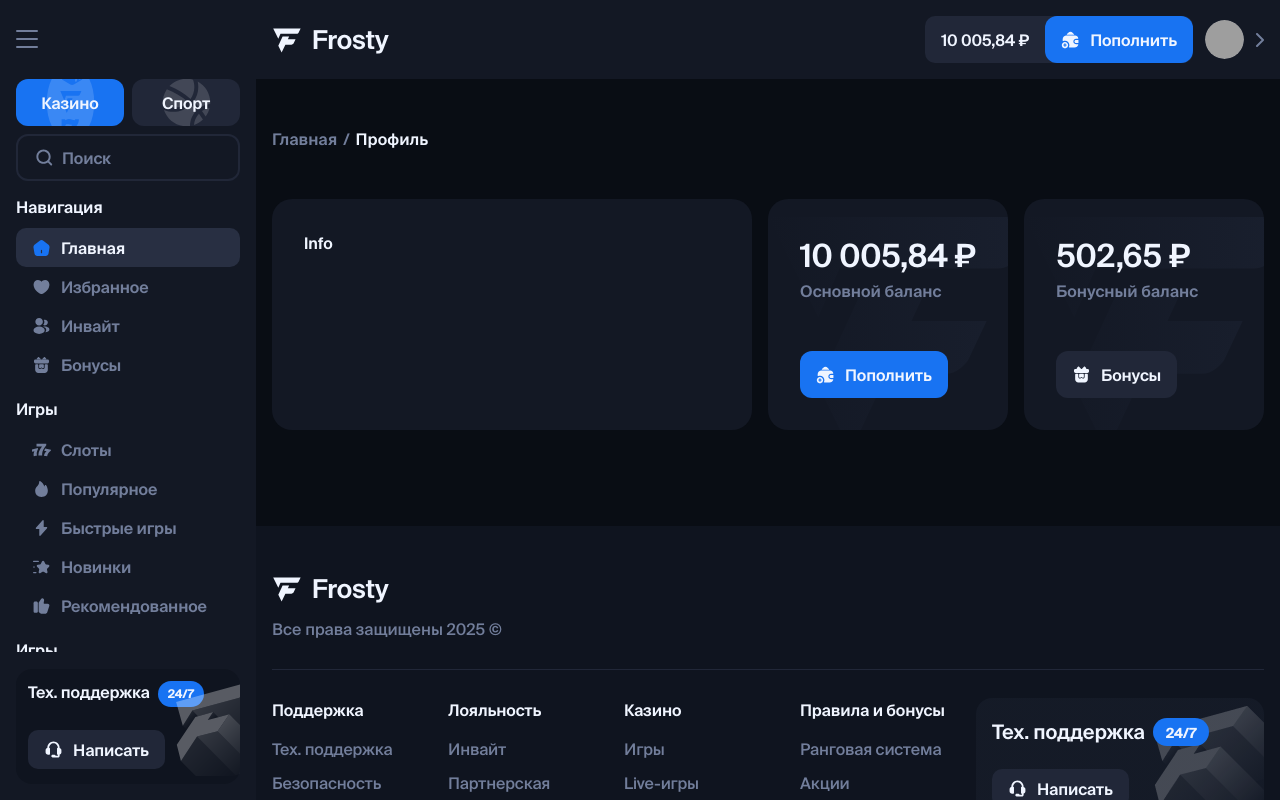
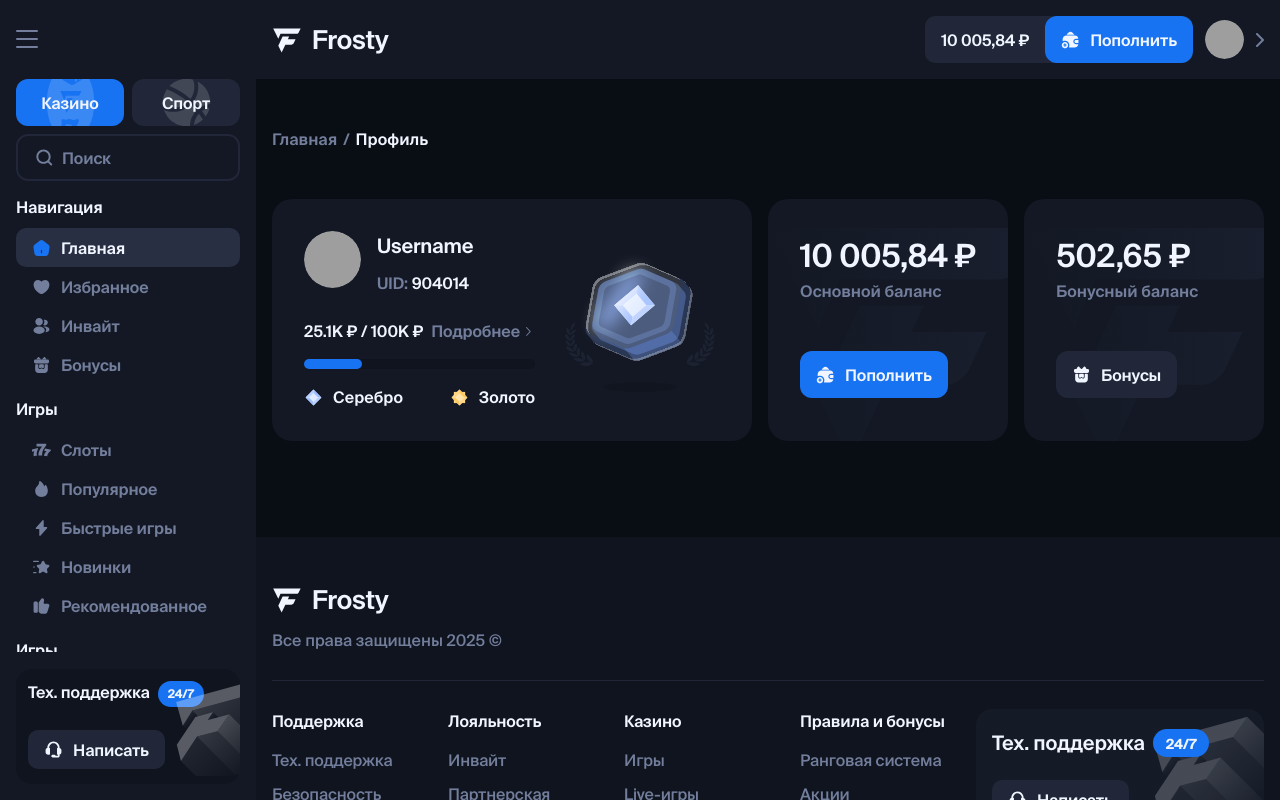
Before and after one commit to Anton-Osip/FR, a React (Vite) app: page /profile in a window 1280 px wide. Built offline with nearby package versions, Linux system fonts and the light colour scheme; grey boxes are pictures that could not be loaded.

Commit message:
feat: add user info block

```diff
--- a/package.json
+++ b/package.json
@@ -12,6 +12,7 @@
   "dependencies": {
     "@radix-ui/react-avatar": "^1.1.2",
     "@radix-ui/react-icons": "^1.3.2",
+    "@radix-ui/react-progress": "^1.1.8",
     "@radix-ui/react-radio-group": "^1.3.8",
     "@radix-ui/react-select": "^2.2.6",
     "@radix-ui/react-separator": "^1.1.8",
--- /dev/null
+++ b/src/shared/ui/icons/GoldIcon.tsx
@@ -0,0 +1,52 @@
+export const GoldIcon = () => {
+  return (
+    <svg
+      width="19"
+      height="19"
+      viewBox="0 0 19 19"
+      fill="none"
+      xmlns="http://www.w3.org/2000/svg"
+    >
+      <path
+        d="M3.91243 15.0882V3.91179H15.0888V15.0882H3.91243Z"
+        fill="#FFE4AD"
+      />
+      <path
+        d="M3.91211 15.0881H15.0885L12.7644 12.764L6.23625 12.764L3.91211 15.0881Z"
+        fill="#FFC95C"
+      />
+      <path
+        d="M3.91243 3.91179V15.0882L6.23657 12.7641V6.23593L3.91243 3.91179Z"
+        fill="#FFD685"
+      />
+      <path
+        d="M15.0885 3.91187H3.91211L6.23625 6.236L12.7644 6.236L15.0885 3.91187Z"
+        fill="#FFC95C"
+      />
+      <path
+        d="M15.0882 15.0882V3.91179L12.7641 6.23593V12.7641L15.0882 15.0882Z"
+        fill="#FFD685"
+      />
+      <path
+        d="M1.59766 9.50009L9.50058 1.59717L17.4035 9.50009L9.50058 17.403L1.59766 9.50009Z"
+        fill="#FFE4AD"
+      />
+      <path
+        d="M1.59766 9.50012L9.50058 17.403V14.1162L4.88449 9.50012H1.59766Z"
+        fill="#FFC95C"
+      />
+      <path
+        d="M9.50058 1.59717L1.59766 9.50009H4.88449L9.50058 4.884V1.59717Z"
+        fill="#FFD685"
+      />
+      <path
+        d="M17.4029 9.50009L9.5 1.59717V4.884L14.1161 9.50009H17.4029Z"
+        fill="#FFC95C"
+      />
+      <path
+        d="M9.5 17.403L17.4029 9.50012H14.1161L9.5 14.1162V17.403Z"
+        fill="#FFD685"
+      />
+    </svg>
+  );
+};
--- /dev/null
+++ b/src/shared/ui/icons/SilverIcon.tsx
@@ -0,0 +1,32 @@
+export const SilverIcon = () => {
+  return (
+    <svg
+      width="19"
+      height="19"
+      viewBox="0 0 19 19"
+      fill="none"
+      xmlns="http://www.w3.org/2000/svg"
+    >
+      <path
+        d="M1.59766 9.49997L9.50058 1.59705L17.4035 9.49997L9.50058 17.4029L1.59766 9.49997Z"
+        fill="#E0EBFF"
+      />
+      <path
+        d="M1.59766 9.5L9.50058 17.4029V14.1161L4.88449 9.5H1.59766Z"
+        fill="#9EBEFF"
+      />
+      <path
+        d="M9.50058 1.59705L1.59766 9.49997H4.88449L9.50058 4.88388V1.59705Z"
+        fill="#B8CFFF"
+      />
+      <path
+        d="M17.4029 9.49997L9.5 1.59705V4.88388L14.1161 9.49997H17.4029Z"
+        fill="#9EBEFF"
+      />
+      <path
+        d="M9.5 17.4029L17.4029 9.5H14.1161L9.5 14.1161V17.4029Z"
+        fill="#B8CFFF"
+      />
+    </svg>
+  );
+};
--- a/src/shared/ui/icons/index.ts
+++ b/src/shared/ui/icons/index.ts
@@ -1,5 +1,5 @@
-export {ChevronHorizontal} from './ChevronHorizontal.tsx'
-export {SupportIcon} from './SupportIcon.tsx'
+export { ChevronHorizontal } from "./ChevronHorizontal.tsx";
+export { SupportIcon } from "./SupportIcon.tsx";
 export { GlobalIcon } from "./GlobalIcon.tsx";
 export { BurgerIcon } from "./BurgerIcon.tsx";
 export { SearchIcon } from "./SearchIcon.tsx";
@@ -23,3 +23,5 @@ export { FireIcon } from "./FireIcon.tsx";
 export { SearchSecondaryIcon } from "./SearchSecondaryIcon.tsx";
 export { BurgerSecondaryIcon } from "./BurgerSecondaryIcon.tsx";
 export { ChevronHeaderIcon } from "./ChevronHeaderIcon.tsx";
+export { SilverIcon } from "./SilverIcon.tsx";
+export { GoldIcon } from "./GoldIcon.tsx";
--- /dev/null
+++ b/src/widgets/userProfileInfo/UserInfo/UserAmountProgress/UserAmountProgress.module.scss
@@ -0,0 +1,62 @@
+@use "../../../../shared/styles/variables.scss" as *;
+
+.userAmountBlock {
+  margin-top: $spacing-lg-plus;
+  display: flex;
+  flex-direction: column;
+  gap: $spacing-md;
+}
+
+.amountWrap {
+  display: flex;
+  align-items: center;
+  justify-content: space-between;
+}
+
+.amountButton {
+  justify-content: center;
+  gap: $spacing-xs;
+  padding: 0 !important;
+  display: flex;
+  align-items: center;
+  white-space: nowrap;
+
+  svg {
+    margin: auto;
+  }
+}
+
+.amountButton > * {
+  display: inline-flex;
+}
+
+.progress {
+  position: relative;
+  overflow: hidden;
+  background: $color-bg-banner;
+  border-radius: 160px;
+  width: 100%;
+  height: 10px;
+  transform: translateZ(0);
+}
+
+.progressIndicator {
+  background-color: $color-primary;
+  width: 100%;
+  height: 100%;
+  border-radius: 160px;
+  transition: transform 660ms cubic-bezier(0.65, 0, 0.35, 1);
+}
+
+.moneyWrap {
+  display: flex;
+  justify-content: space-between;
+  align-items: center;
+  width: 100%;
+}
+
+.moneyItemWrap {
+  display: flex;
+  gap: $spacing-xs;
+  align-items: center;
+}
--- /dev/null
+++ b/src/widgets/userProfileInfo/UserInfo/UserAmountProgress/UserAmountProgress.tsx
@@ -0,0 +1,46 @@
+import { Button } from "@shared/ui";
+import { type FC } from "react";
+import { ChevronRightIcon } from "@radix-ui/react-icons";
+import * as Progress from "@radix-ui/react-progress";
+import { SilverIcon } from "@shared/ui/icons";
+import { GoldIcon } from "@shared/ui/icons";
+
+import styles from "./UserAmountProgress.module.scss";
+
+interface Props {
+  amount: string;
+}
+
+export const UserAmountProgress: FC<Props> = ({ amount }) => {
+  const maxAmountinK = 100;
+  const progressPercent = (parseFloat(amount) / maxAmountinK) * 100;
+
+  return (
+    <div className={styles.userAmountBlock}>
+      <div className={styles.amountWrap}>
+        <p>
+          {amount}K ₽ / {maxAmountinK}K ₽
+        </p>
+        <Button className={styles.amountButton} variant="ghost">
+          Подробнее <ChevronRightIcon />
+        </Button>
+      </div>
+      <Progress.Root className={styles.progress} value={progressPercent}>
+        <Progress.Indicator
+          className={styles.progressIndicator}
+          style={{ transform: `translateX(-${100 - progressPercent}%)` }}
+        />
+      </Progress.Root>
+      <div className={styles.moneyWrap}>
+        <div className={styles.moneyItemWrap}>
+          <SilverIcon />
+          <p>Серебро</p>
+        </div>
+        <div className={styles.moneyItemWrap}>
+          <GoldIcon />
+          <p>Золото</p>
+        </div>
+      </div>
+    </div>
+  );
+};
--- /dev/null
+++ b/src/widgets/userProfileInfo/UserInfo/UserAmountProgress/index.ts
@@ -0,0 +1 @@
+export { UserAmountProgress } from "./UserAmountProgress";
--- a/src/widgets/userProfileInfo/UserInfo/UserInfo.module.scss
+++ b/src/widgets/userProfileInfo/UserInfo/UserInfo.module.scss
@@ -3,10 +3,44 @@
 .info {
   grid-area: info;
   display: flex;
-  flex-direction: column;
   width: 100%;
   height: 100%;
   background: $color-bg-block;
   border-radius: 20px;
   padding: $spacing-xl;
+  gap: $spacing-lg-plus;
 }
+
+.infoWrap {
+  width: 327px;
+}
+
+.user {
+  display: flex;
+  gap: $spacing-md;
+
+  span {
+    width: 57px;
+    height: 57px;
+  }
+}
+
+.userData {
+  display: flex;
+  flex-direction: column;
+  gap: $spacing-xs;
+}
+
+.userName {
+  font-size: $font-size-lg;
+  letter-spacing: -0.2px;
+}
+
+.userId {
+  color: $color-text-secondary;
+}
+
+.userInfoImage {
+    width: 161px;
+    height: 161px;
+}
--- a/src/widgets/userProfileInfo/UserInfo/UserInfo.tsx
+++ b/src/widgets/userProfileInfo/UserInfo/UserInfo.tsx
@@ -1,5 +1,37 @@
+import type { FC } from "react";
+import { Avatar } from "@shared/ui";
+import { UserAmountProgress } from "./UserAmountProgress";
+import silverBg from '@assets/icons/silver-bg.svg?url'
 import styles from "./UserInfo.module.scss";
 
-export const UserInfo = () => {
-  return <div className={styles.info}>Info</div>;
+interface User {
+  id: string;
+  username: string;
+  balance: string;
+  avatar?: string;
+}
+
+interface Props {
+  user: User;
+}
+
+export const UserInfo: FC<Props> = ({ user }) => {
+  return (
+    <div className={styles.info}>
+      <div className={styles.infoWrap}>
+        <div className={styles.user}>
+          <Avatar />
+          <div className={styles.userData}>
+            <p className={styles.userName}>{user.username}</p>
+            <p>
+              <span className={styles.userId}>UID: </span>
+              {user.id}
+            </p>
+          </div>
+        </div>
+        <UserAmountProgress amount={user.balance} />
+      </div>
+      <img className={styles.userInfoImage} src={silverBg} alt="silver" />
+    </div>
+  );
 };
--- a/src/widgets/userProfileInfo/UserProfileInfo.tsx
+++ b/src/widgets/userProfileInfo/UserProfileInfo.tsx
@@ -1,11 +1,19 @@
-import { UserBalance } from './UserBalance'
-import { UserInfo } from './UserInfo'
-import styles from './UserProfileInfo.module.scss'
+import { UserBalance } from "./UserBalance";
+import { UserInfo } from "./UserInfo";
+import styles from "./UserProfileInfo.module.scss";
+
+const mockUser = {
+  id: "904014",
+  username: "Username",
+  balance: "25.1",
+};
 
 export const UserProfileInfo = () => {
-    return (<div className={styles.userInfo}>
-        <UserInfo />
-        <UserBalance isMain amount={1000584}/>
-        <UserBalance isMain={false} amount={50265}/>
-    </div>)
-}
+  return (
+    <div className={styles.userInfo}>
+      <UserInfo user={mockUser}/>
+      <UserBalance isMain amount={1000584} />
+      <UserBalance isMain={false} amount={50265} />
+    </div>
+  );
+};
```
Also changed, not shown: src/assets/icons/silver-bg.svg (added), src/widgets/Carousel/ui/Carousel.tsx (line endings or trailing spaces), 1 other file (tests, documents, lock files or other folders).
